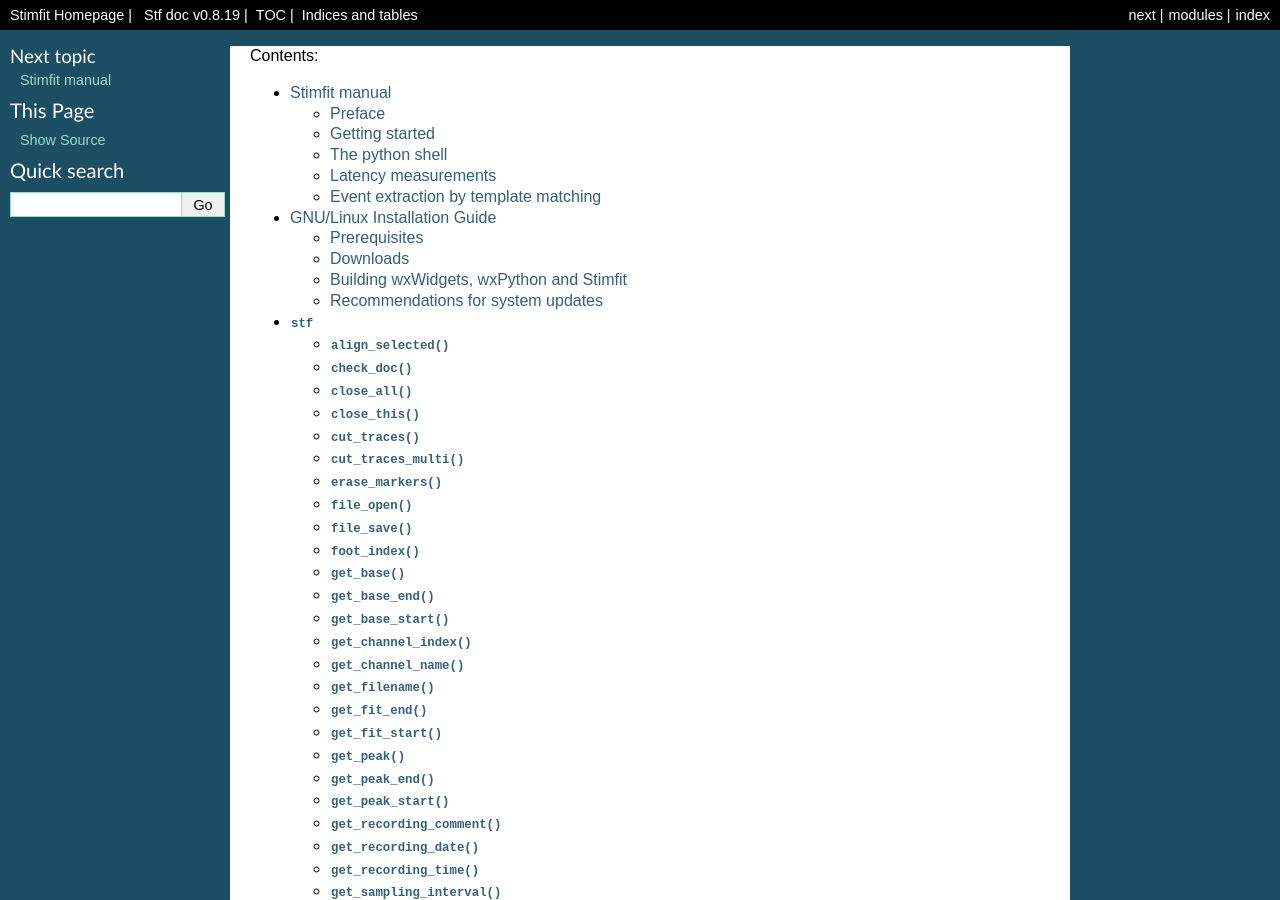
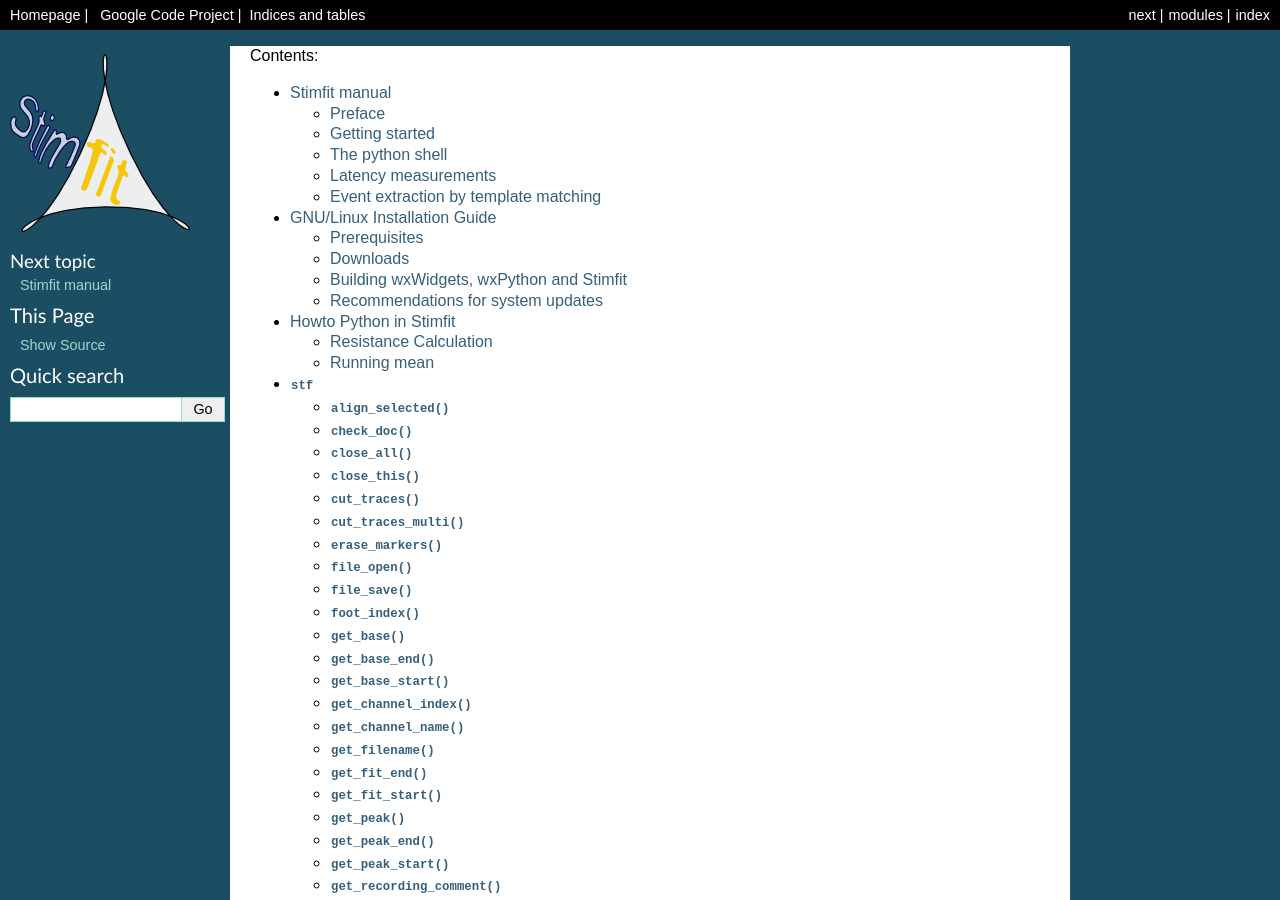
Before and after one commit to neurodroid/stimfit, a Sphinx documentation site: the page built from doc/sphinx/contents.rst, in a window 1280 px wide and 900 px high. Built offline with Sphinx 7.4.7, drawn with Linux system fonts in a browser that asks for light colours; formulas are drawn with MathJax 3; some of the changed text lies outside the part shown.

Commit message:
howto python added to docu, stf logo

```diff
--- a/doc/sphinx/.templates/index.html
+++ b/doc/sphinx/.templates/index.html
@@ -14,9 +19,8 @@
         become familiar with {{project}}. </span></p>
       </td>
       <td width="50%">
-        <p class="biglink"><a class="biglink" href="constructions">A Python Primer for the stf User</a><br>
-        <span class="linkdescr">The basis of the
-        python programming language for the {{project}} user.
+        <p class="biglink"><a class="biglink" href="howto/index.html">Howto Python</a><br>
+        <span class="linkdescr">This document gives some Python examples for commonly used tasks with {{project}}.
         </span></p>
       </td>
     </tr>
@@ -41,6 +45,5 @@
       </td>
     </tr>
   </table>
-
   {% endblock %}
 {% endblock %}
--- a/doc/sphinx/.templates/layout.html
+++ b/doc/sphinx/.templates/layout.html
@@ -1,7 +1,7 @@
 {% extends "!layout.html" %}
-
 {# put the sidebar before the body #}
 
+{{ sidebar() }}
 {#
 {% block sidebar1 %}{{ sidebar() }}{% endblock %}
 {% block sidebar2 %}
@@ -9,16 +9,22 @@
 #}
 
 {# to show the bar on the left side #}
-{{ sidebar() }}
+{#{{ sidebar() }}#}
 
 {# show the relbar only before the document
 {% block relbar2 %}{{ sidebar() }}{% endblock %}
 #}
 
 
+
 {# update static links in the relbar #}
 {% block rootrellink %}
-    <li><a href="http://www.stimfit.org">Stimfit Homepage</a> | &nbsp; </li>
-    <li><a href={{ pathto('index') }}>Stf doc v0.8.19</a> |&nbsp;</li>
-    <li><a href={{ pathto(master_doc) }}>TOC </a> |&nbsp;</li>
+    <li><a href={{ pathto('index') }}>Homepage</a> | &nbsp; </li>
+    <li><a href="http://code.google.com/p/stimfit/">Google Code Project</a> |&nbsp;</li>
+    {#<li><a href={{ pathto(master_doc) }}>TOC </a> |&nbsp;</li>#}
 {% endblock %}
+{#
+{% block relbaritems %}
+    <li><a href="http://code.google.com/p/stimfit/">Download <B>Stimfit</B></a> |&nbsp;</li>
+{% endblock %}
+#}
--- a/doc/sphinx/conf.py
+++ b/doc/sphinx/conf.py
@@ -113,7 +113,7 @@
 
 # The name of an image file (relative to this directory) to place at the top
 # of the sidebar.
-#html_logo = None
+html_logo = 'stf_logo.png'
 
 # The name of an image file (within the static path) to use as favicon of the
 # docs.  This file should be a Windows icon file (.ico) being 16x16 or 32x32
--- a/doc/sphinx/contents.rst
+++ b/doc/sphinx/contents.rst
@@ -11,6 +11,7 @@
 
    manual/index
    linux_install_guide/index
+   howto/index
    stf_reference/stf
 
 Indices and tables
--- a/doc/sphinx/manual/python.rst
+++ b/doc/sphinx/manual/python.rst
@@ -158,7 +158,7 @@
 
 Note that items in Python list are written between *squared* brakes, and that a comma is required at the end of single-item lists.
 
-The [Scipy]_ library, which is build on top of [NumPy]_, provides a huge amount of numerical tools, such as special functions, integration, ordinary differential equation solvers, gradient optimization, genetic algorithms or parallel programming tools. Due to its size, it is no packaged with ``Stimfit`` by default, but I highly recommend installing it for more advanced numerical analyses.
+The [Scipy]_ library, which is build on top of [NumPy]_, provides a huge amount of numerical tools, such as special functions, integration, ordinary differential equation solvers, gradient optimization, genetic algorithms or parallel programming tools. Due to its size, it is no packaged with ``Stimfit`` by default, but I highly recommend installing it for more advanced numerical analysis.
 
 Control Stimfit from the Python shell
 =====================================
@@ -264,9 +264,9 @@
 
 Define your own functions
 -------------------------
-By defining your own functions, you can apply identical complex analyses to different traces and files. The following steps are required to make use of your own Python files:
+By defining your own functions, you can apply identical complex analysis to different traces and files. The following steps are required to make use of your own Python files:
 
-1. Create a Python file in a directory that the Python interpreter will find. If you do not know where that is , use the Stimfit program directory (typically, this will be C:\Program Files\Stimfit in Windows or /usr/lib/phython2-5/site-packages/Stimfit in Linux). You will find some example files in that directory that you can use as a template, but you should not touch stf.py which is the core Stimfit module.
+1. Create a Python file in a directory that the Python interpreter will find. If you do not know where that is , use the Stimfit program directory (typically, this will be C:\\Program Files\\Stimfit in Windows or /usr/lib/phython2.5/site-packages/Stimfit in GNU/Linux, assuming that python 2.5 is your current python environment). You will find some example files in that directory that you can use as a template, but you should not touch stf.py which is the core Stimfit module.
 2. Import the Stimfit module in your file:
 
 ::
```
Also changed, not shown: other parts of doc/sphinx/.templates/index.html (+6 -1 lines), doc/sphinx/howto/index.rst (added, +36 -0 lines), doc/sphinx/howto/resistances.rst (added, +88 -0 lines), doc/sphinx/howto/runningmean.rst (added, +81 -0 lines), doc/sphinx/logo/logo4.png (added), doc/sphinx/logo/stf_logo.png (added), doc/sphinx/logo/stf_logo3.png (added), doc/sphinx/logo/stflogo.png (added), doc/sphinx/logo/stflogo.svg (added), doc/sphinx/logo/stflogo2.png (added), doc/sphinx/logo/stflogo2.svg (added), doc/sphinx/logo/stflogo_temp.svg (added), doc/sphinx/stf_logo.png (added).
